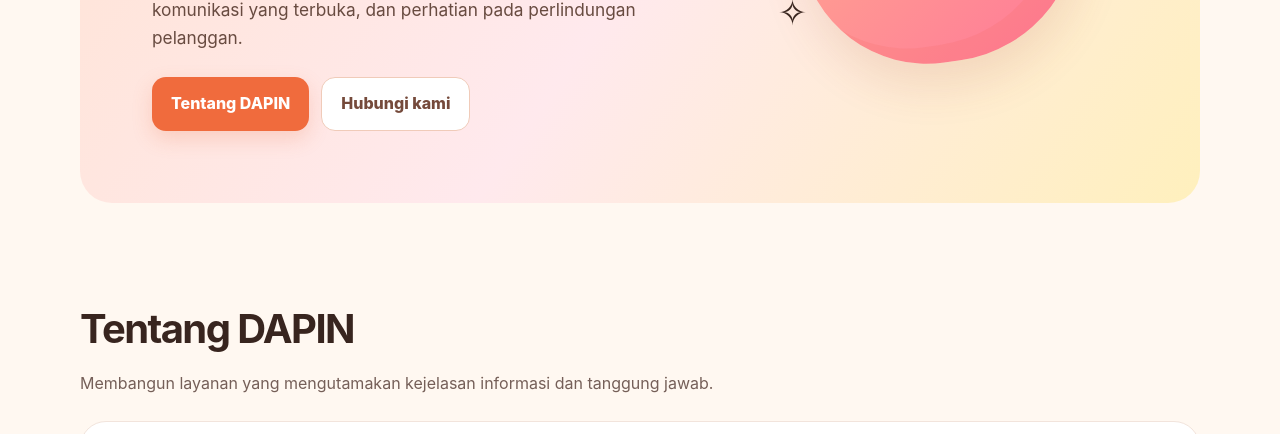
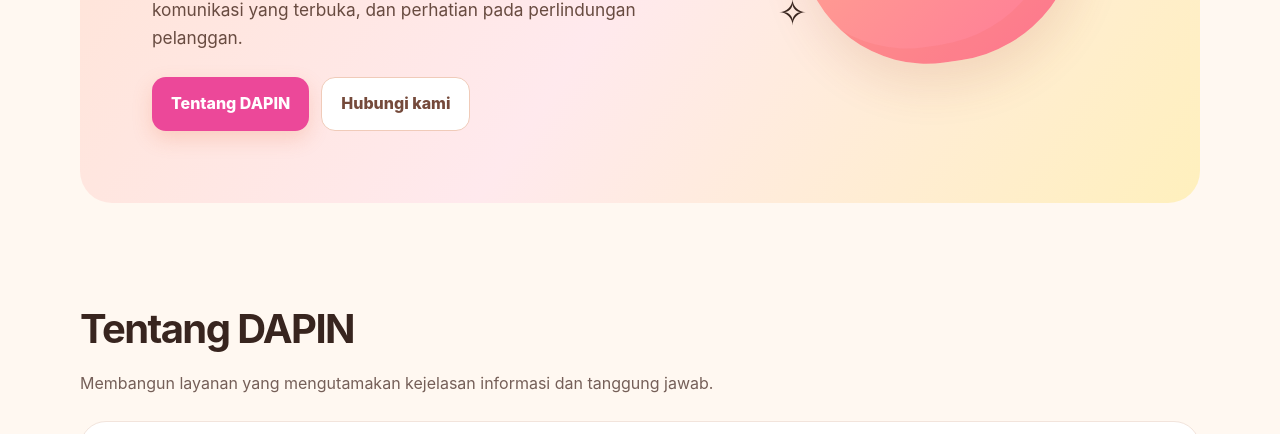
Before and after one commit to ghealippra/dapin-website, a plain HTML site: page index.html in a window 1280 px wide. Shown: the part 667-1101 px from the top of the page. Drawn offline with Linux system fonts and the light colour scheme.

Commit message:
Update index.html

```diff
--- a/index.html
+++ b/index.html
@@ -6,7 +6,7 @@
   <meta name="description" content="Profil DAPIN by Ghealippra — informasi usaha dan kontak di Batusangkar, Sumatera Barat.">
   <title>DAPIN by Ghealippra | Profil Usaha</title>
   <style>
-    :root{--orange:#f06b3d;--pink:#ff8da1;--yellow:#ffd66b;--ink:#38251f;--muted:#755f58;--cream:#fff8f1;--white:#fff}
+    :root{--orange:#ec4899;--pink:#ff8da1;--yellow:#ffd66b;--ink:#38251f;--muted:#755f58;--cream:#fff8f1;--white:#fff}
     *{box-sizing:border-box} body{margin:0;font-family:Inter,ui-sans-serif,system-ui,-apple-system,Segoe UI,Roboto,Arial,sans-serif;background:var(--cream);color:var(--ink);line-height:1.6}
     a{color:inherit}.wrap{width:min(1120px,92%);margin:auto}
     header{padding:22px 0}.nav{display:flex;align-items:center;justify-content:space-between;gap:18px}
```
